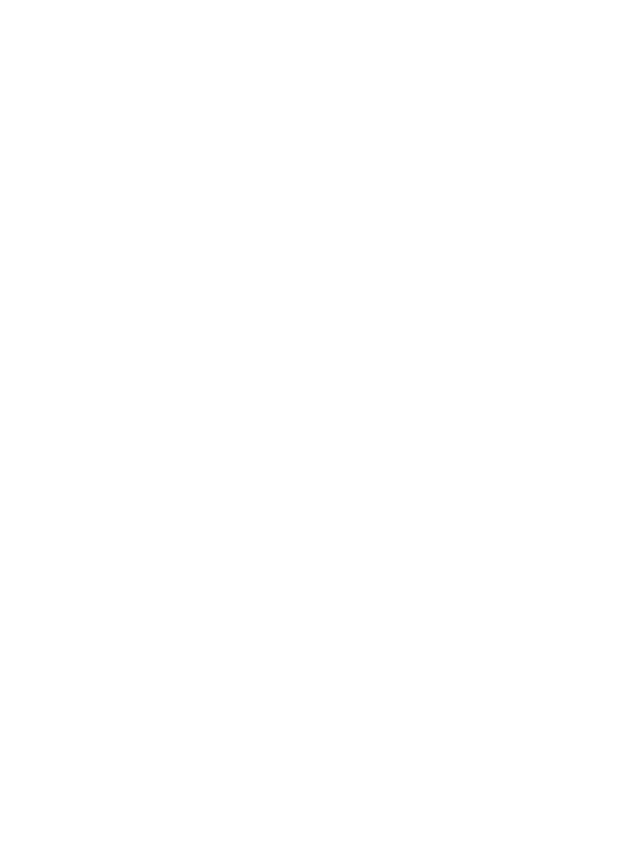
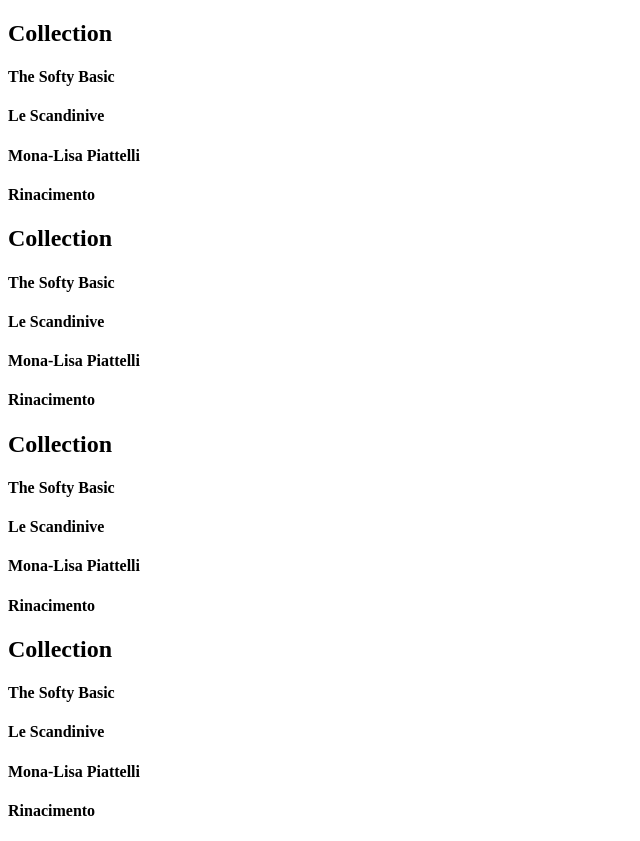
Before and after one commit to camillejustine/piattelli, a React (Create React App) app: page / in a window 1280 px wide. Shown: the whole page, without its empty margins (0-640 px from the left). Before the commit the page ends 800 px from the top, so only its background shows below. Built offline with nearby package versions, Linux system fonts and the light colour scheme.

Commit message:
file structure better

```diff
--- a/src/components/App.tsx
+++ b/src/components/App.tsx
@@ -1,5 +1,5 @@
 import { Component } from 'react';
-import Layout from '../components/layout'
+import Layout from './Layout'
 class App extends Component {
   render() {
     return (
--- /dev/null
+++ b/src/components/footer/FooterSection.tsx
@@ -0,0 +1,16 @@
+function FooterSection() {
+
+    return(
+        <div>
+            <h2>Collection</h2>
+            <h4>The Softy Basic</h4>
+            <h4>Le Scandinive</h4>
+            <h4>Mona-Lisa Piattelli</h4>
+            <h4>Rinacimento</h4>
+        </div>
+    )
+}
+
+
+
+export default FooterSection;
--- a/src/components/footer/footer.tsx
+++ b/src/components/footer/footer.tsx
@@ -1,9 +1,18 @@
+import { CSSProperties } from 'react';
+import FooterSection from './FooterSection'
+
 function Footer() {
     return(
-        <div>
-
+        <div style={rootStyle}>
+            <FooterSection/>
+            <FooterSection/>
+            <FooterSection/>
+            <FooterSection/>
         </div>
     )
 }
 
+const rootStyle: CSSProperties = {
+
+}
 export default Footer;
--- a/src/components/layout.tsx
+++ b/src/components/layout.tsx
@@ -1,5 +1,5 @@
-import Header from './header'
-import Footer from './footer/footer';
+import Header from './header/Header'
+import Footer from './footer/Footer';
 
 function Layout() {
     return (
```
Also changed, not shown: src/components/header/Header.tsx (renamed from src/components/header.tsx).
